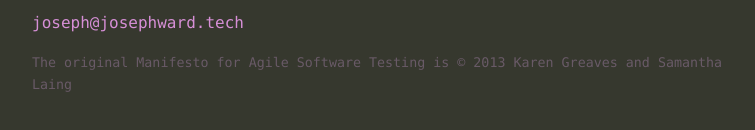
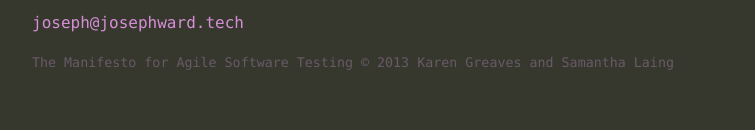
Before and after one commit to JosephWardDotTech/SoftwareTestingManifesto, a plain HTML site: page index.html in a window 1280 px wide. Shown: the part 456-586 px from the top of the page, 258-1013 px from the left. Drawn offline with Linux system fonts and the light colour scheme.

Commit message:
Update index.html

```diff
--- a/index.html
+++ b/index.html
@@ -121,7 +121,7 @@
                     <a href="mailto:joseph@josephward.tech">joseph@josephward.tech</a>
                 </p>
                 <p>
-                    <sub>The original Manifesto for Agile Software Testing is © 2013 Karen Greaves and Samantha Laing</sub>
+                    <sub>The Manifesto for Agile Software Testing © 2013 Karen Greaves and Samantha Laing</sub>
                 </p>
             </div>
     </body>
```
